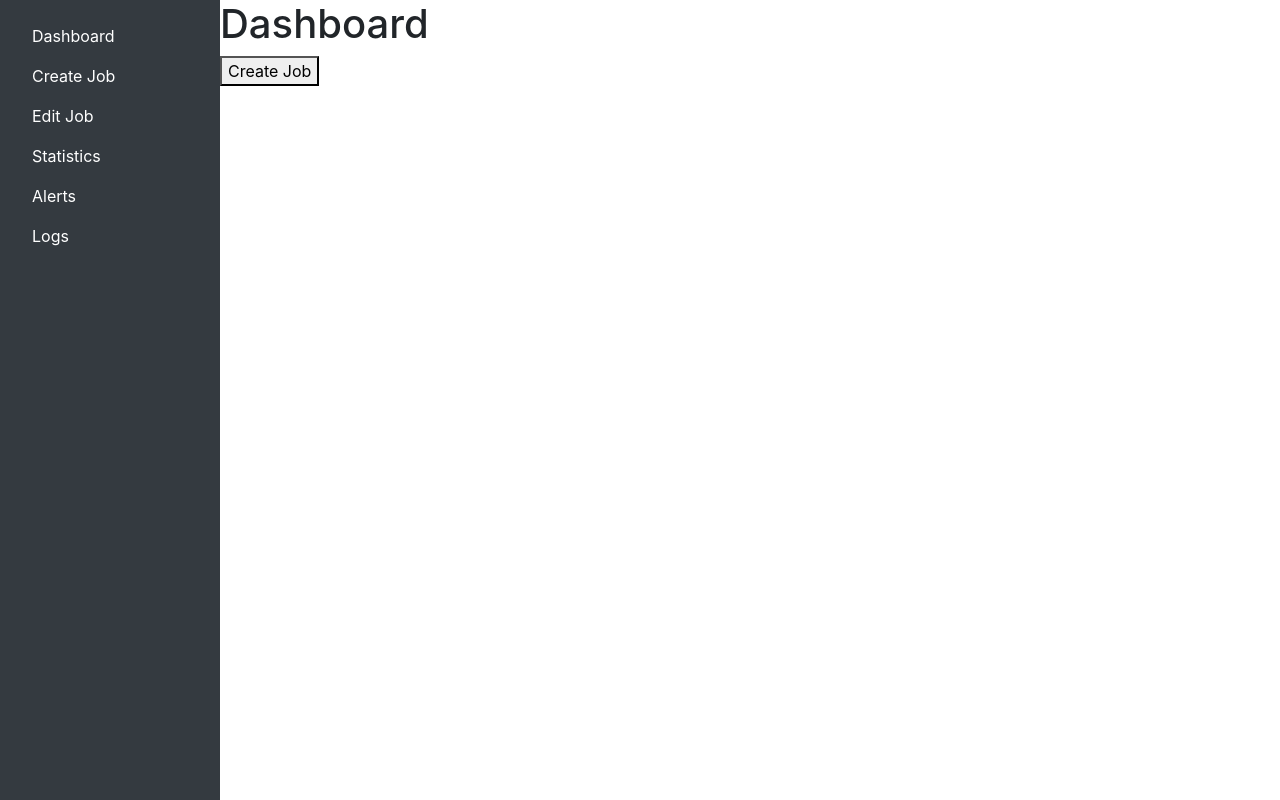
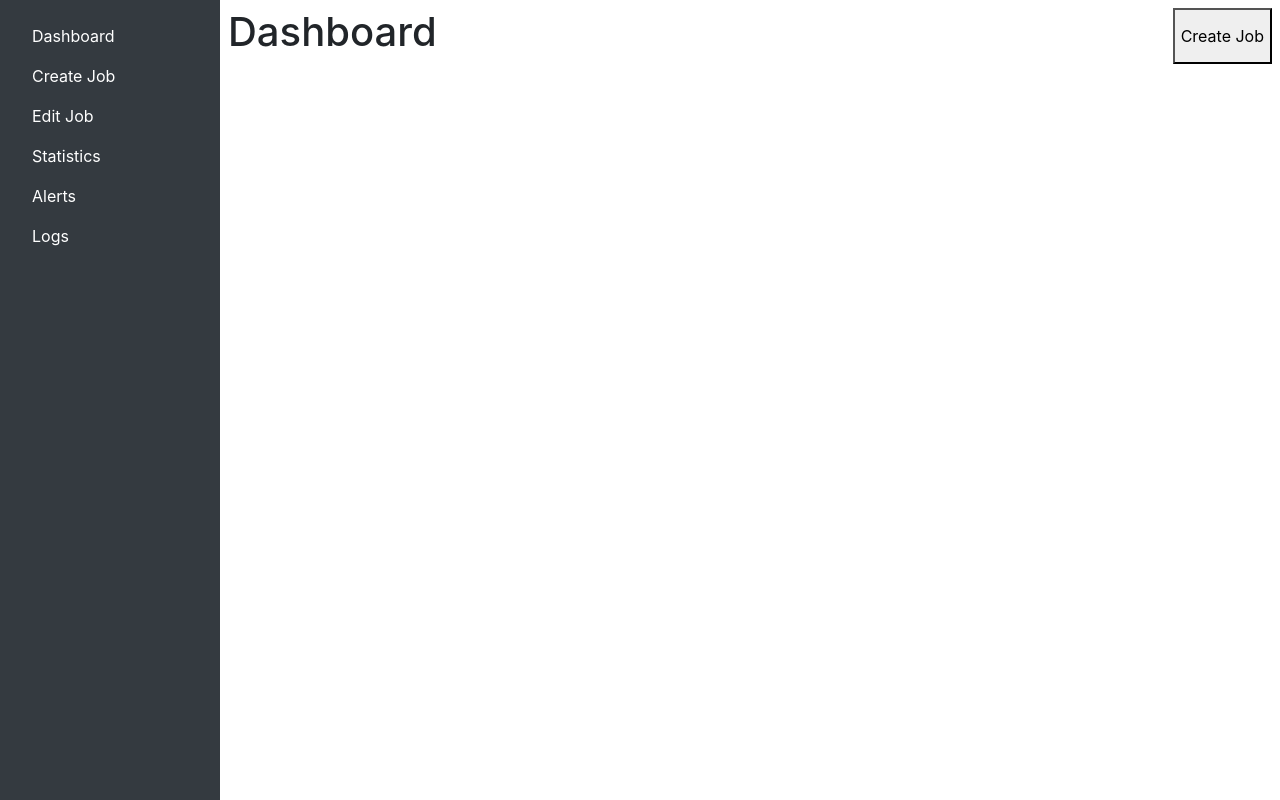
Before and after one commit to Gw3i/dashboard-nuxt, a Nuxt app: page / in a window 1280 px wide. Built offline with nearby package versions, Linux system fonts and the light colour scheme.

Commit message:
Position elements

```diff
--- a/components/Dashboard.vue
+++ b/components/Dashboard.vue
@@ -2,7 +2,7 @@
   <div>
     <div class="d-flex">
       <Nav />
-      <header>
+      <header class="d-flex p-2 w-100 h-25 justify-content-between">
         <h1>Dashboard</h1>
         <button @click="hello">Create Job</button>
       </header>
```
